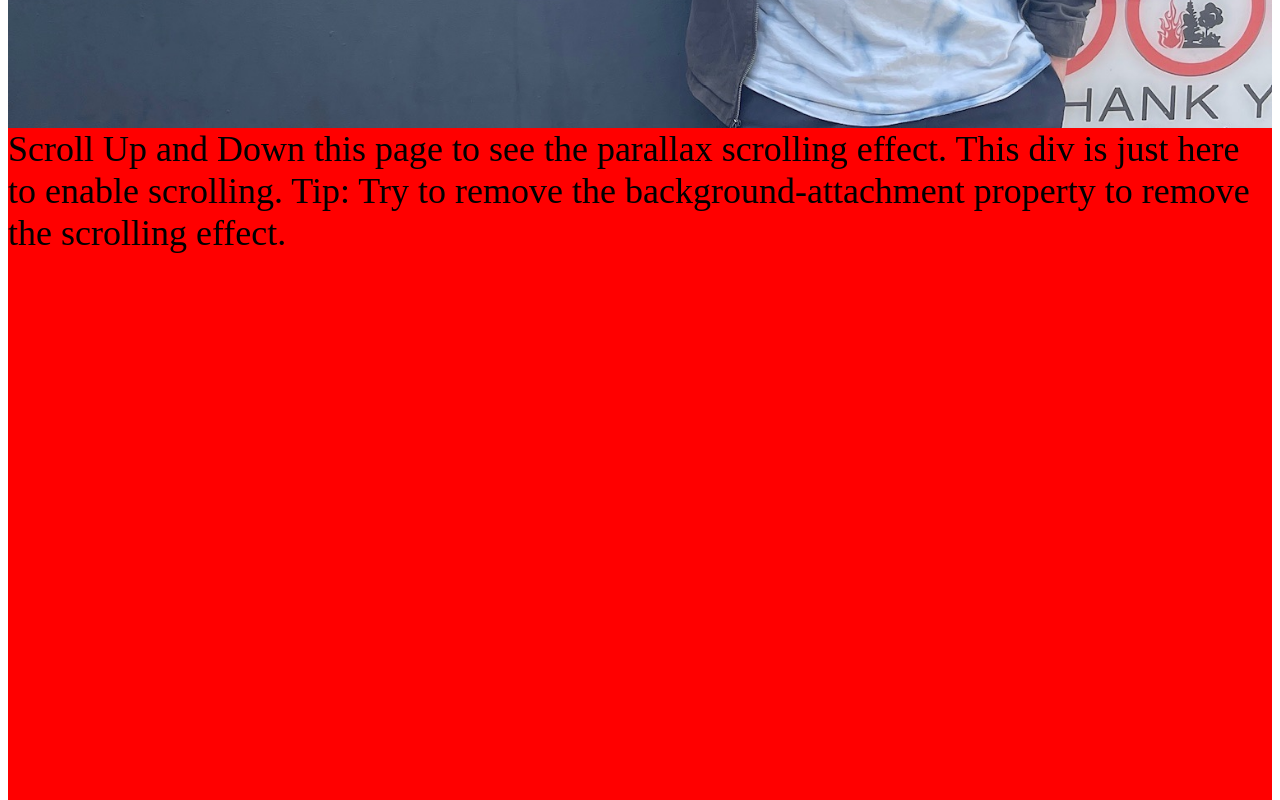
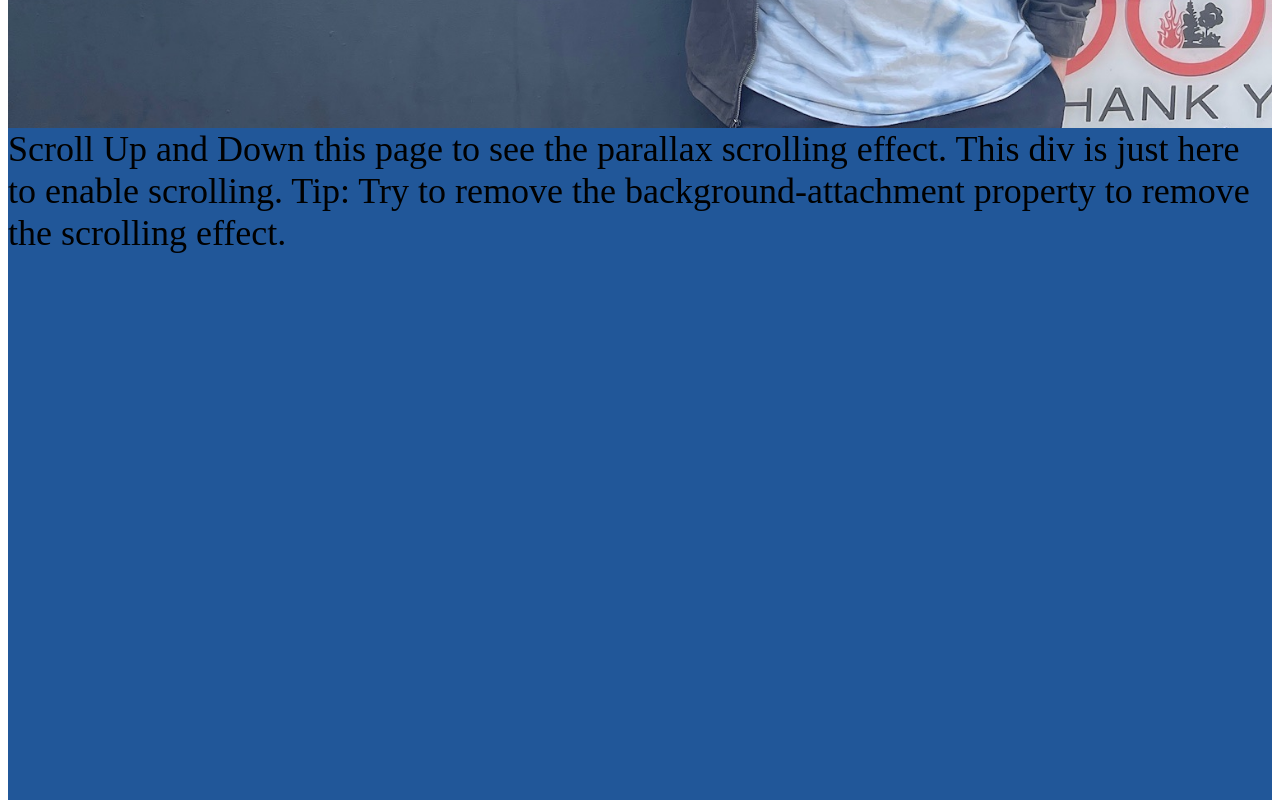
Before and after one commit to simonrisman/personal-website, a plain HTML site: page index.html in a window 1280 px wide. Shown: the part 680-1480 px from the top of the page. Drawn offline with Linux system fonts and the light colour scheme.

Commit message:
Update index.html

```diff
--- a/index.html
+++ b/index.html
@@ -8,15 +8,15 @@
 <body>
 
 
-    <div class="parallax"></div>
+<div class="parallax"></div>
 
-        <div style="height:1000px;background-color:red;font-size:36px">
+<div style="height:1000px;background-color:#215799;font-size:36px">
 Scroll Up and Down this page to see the parallax scrolling effect.
 This div is just here to enable scrolling.
 Tip: Try to remove the background-attachment property to remove the scrolling effect.
-        </div>
+</div>
 
-    <div class="parallax"></div>
+<div class="parallax"></div>
 
 
 
```
